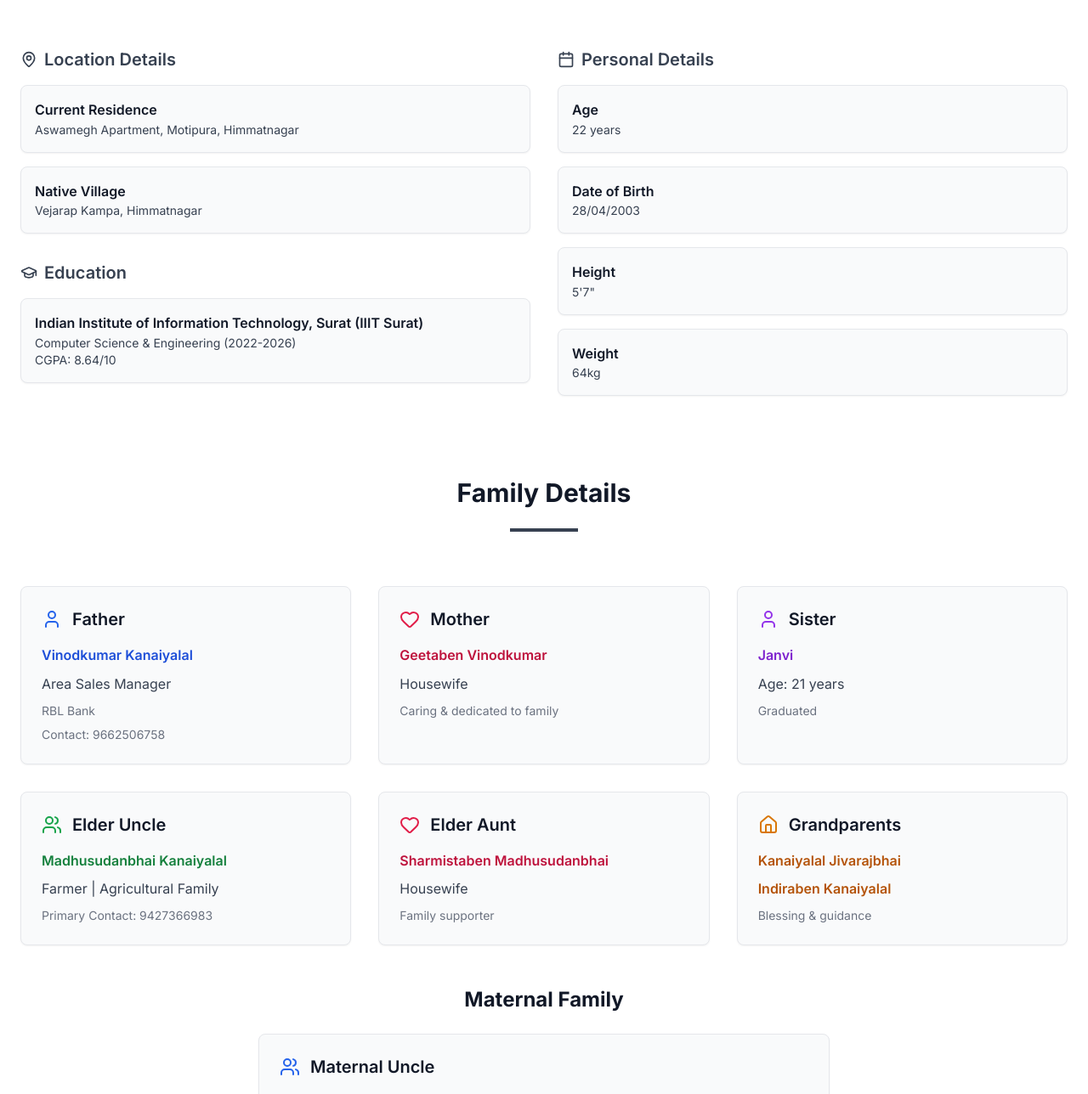
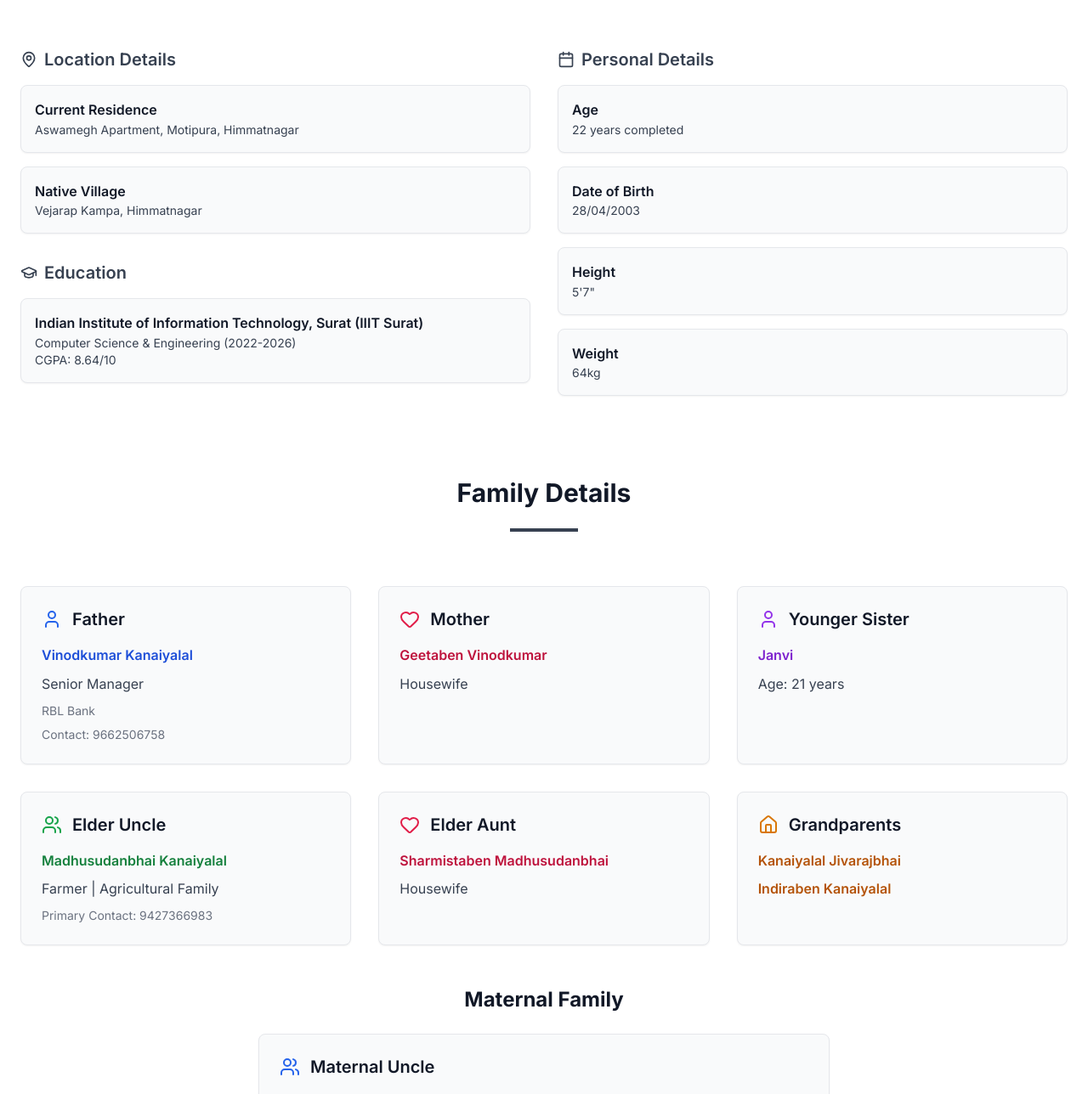
Before and after one commit to HMTking/My-BioData, a React (Vite) app: page / in a window 1280 px wide. Shown: the part 792-2080 px from the top of the page at 85% size. Built offline with nearby package versions, Linux system fonts and the light colour scheme.

Commit message:
remove extra details

```diff
--- a/src/components/About.tsx
+++ b/src/components/About.tsx
@@ -107,7 +107,7 @@ const About: React.FC = () => {
                   <div className="p-4 bg-gray-50 rounded-lg border border-gray-200 shadow-sm hover:shadow-md transition-shadow">
                     <div>
                       <h5 className="font-semibold text-gray-900">Age</h5>
-                      <p className="text-gray-700 text-sm">{age} years</p>
+                      <p className="text-gray-700 text-sm">22 years completed</p>
                     </div>
                   </div>
                   <div className="p-4 bg-gray-50 rounded-lg border border-gray-200 shadow-sm hover:shadow-md transition-shadow">
--- a/src/components/FamilyDetails.tsx
+++ b/src/components/FamilyDetails.tsx
@@ -57,7 +57,7 @@ const FamilyDetails: React.FC = () => {
               </div>
               <div className="space-y-2">
                 <p className="text-blue-700 font-semibold">Vinodkumar Kanaiyalal</p>
-                <p className="text-gray-700">Area Sales Manager</p>
+                <p className="text-gray-700">Senior Manager</p>
                 <p className="text-gray-500 text-sm">RBL Bank</p>
                 <p className="text-gray-500 text-sm">Contact: 9662506758</p>
               </div>
@@ -75,23 +75,21 @@ const FamilyDetails: React.FC = () => {
               <div className="space-y-2">
                 <p className="text-rose-700 font-semibold">Geetaben Vinodkumar</p>
                 <p className="text-gray-700">Housewife</p>
-                <p className="text-gray-500 text-sm">Caring & dedicated to family</p>
               </div>
             </motion.div>
 
-            {/* Sister */}
+            {/* Younger Sister */}
             <motion.div
               variants={itemVariants}
               className="p-6 bg-gray-50 rounded-lg border border-gray-200 shadow-sm hover:shadow-md transition-shadow"
             >
               <div className="flex items-center mb-4">
                 <User className="w-6 h-6 text-purple-600 mr-3" />
-                <h3 className="text-xl font-semibold text-gray-900">Sister</h3>
+                <h3 className="text-xl font-semibold text-gray-900">Younger Sister</h3>
               </div>
               <div className="space-y-2">
                 <p className="text-purple-700 font-semibold">Janvi</p>
                 <p className="text-gray-700">Age: 21 years</p>
-                <p className="text-gray-500 text-sm">Graduated</p>
               </div>
             </motion.div>
 
@@ -123,7 +121,6 @@ const FamilyDetails: React.FC = () => {
               <div className="space-y-2">
                 <p className="text-rose-700 font-semibold">Sharmistaben Madhusudanbhai</p>
                 <p className="text-gray-700">Housewife</p>
-                <p className="text-gray-500 text-sm">Family supporter</p>
               </div>
             </motion.div>
 
@@ -139,7 +136,6 @@ const FamilyDetails: React.FC = () => {
               <div className="space-y-2">
                 <p className="text-amber-700 font-semibold">Kanaiyalal Jivarajbhai</p>
                 <p className="text-amber-700 font-semibold">Indiraben Kanaiyalal</p>
-                <p className="text-gray-500 text-sm">Blessing & guidance</p>
               </div>
             </motion.div>
           </div>
```
